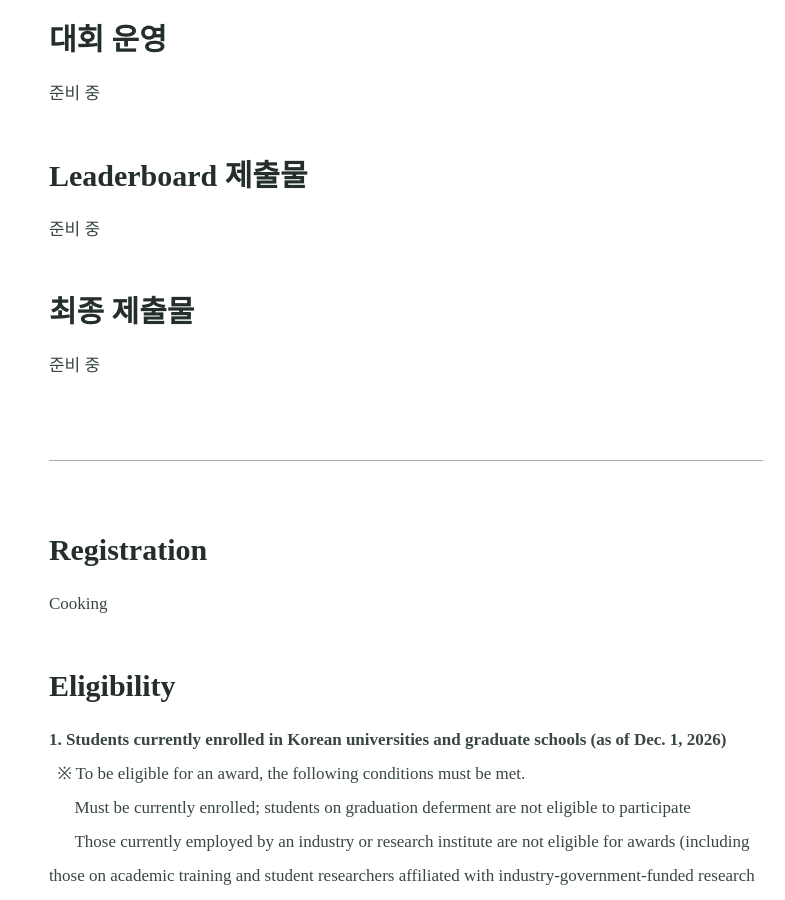
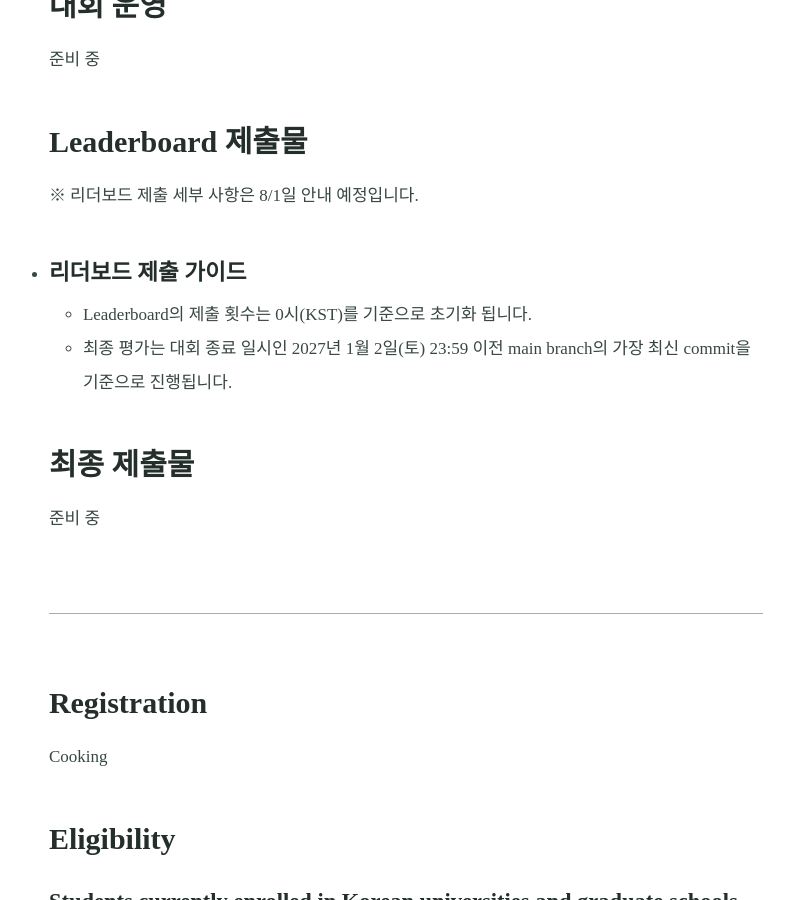
Before and after one commit to AISystemChallenge/AISystemChallenge.github.io, a Jekyll site: the page built from challenge.md, in a window 1280 px wide and 900 px high, scrolled down 978 px. Shown: the whole window, without its empty margins (234-1019 px from the left). Built offline with Jekyll 4.4.1, drawn with Linux system fonts in a browser that asks for light colours; some web fonts are replaced; our own code applies the rules of GitHub Pages for plain Markdown files; some of the changed text lies outside the part shown.

Commit message:
Update challenge.md

```diff
--- a/challenge.md
+++ b/challenge.md
@@ -25,7 +24,11 @@ excerpt:
 
 
 ### Leaderboard 제출물
-준비 중 <br>
+※ 리더보드 제출 세부 사항은 8/1일 안내 예정입니다.
+* ##### 리더보드 제출 가이드
+  * Leaderboard의 제출 횟수는 0시(KST)를 기준으로 초기화 됩니다.
+  * 최종 평가는 대회 종료 일시인 2027년 1월 2일(토) 23:59 이전 main branch의 가장 최신 commit을 기준으로 진행됩니다.
+ <br>
 
 
 ### 최종 제출물
@@ -37,15 +40,13 @@ excerpt:
 Cooking <br>
 
 ### Eligibility
-**1. Students currently enrolled in Korean universities and graduate schools (as of Dec. 1, 2026)** <br>
-&ensp;※ To be eligible for an award, the following conditions must be met. <br>
-&emsp;&ensp;Must be currently enrolled; students on graduation deferment are not eligible to participate <br>
-&emsp;&ensp;Those currently employed by an industry or research institute are not eligible for awards (including those on academic training and student researchers affiliated with industry-government-funded research institutes) <br>
-&emsp;&ensp;Finalist teams must submit proof of enrollment or alternative certification documents. <br>
+* ##### Students currently enrolled in Korean universities and graduate schools (as of Dec. 1, 2026)
+  * Must be currently enrolled; students on graduation deferment are not eligible to participate.
+  * Those currently employed by an industry or research institute are not eligible for awards (including those on academic training and student researchers affiliated with industry-government-funded research institutes).
+  * Finalist teams must submit proof of enrollment or alternative certification documents.
 
-**2. Individual or team participation is possible, with maximum of three members per team** <br>
-&ensp;※ Individuals/teams may submit only one result (same person cannot participate as multiple teams or individual). <br>
-<br>
+* ##### Individual or team participation is possible, with maximum of three members per team
+  * Individuals/teams may submit only one result (same person cannot participate as multiple teams or individual).
 
 
 ### Competition Operation
```
Also changed, not shown: other parts of challenge.md (+5 -6 lines).
